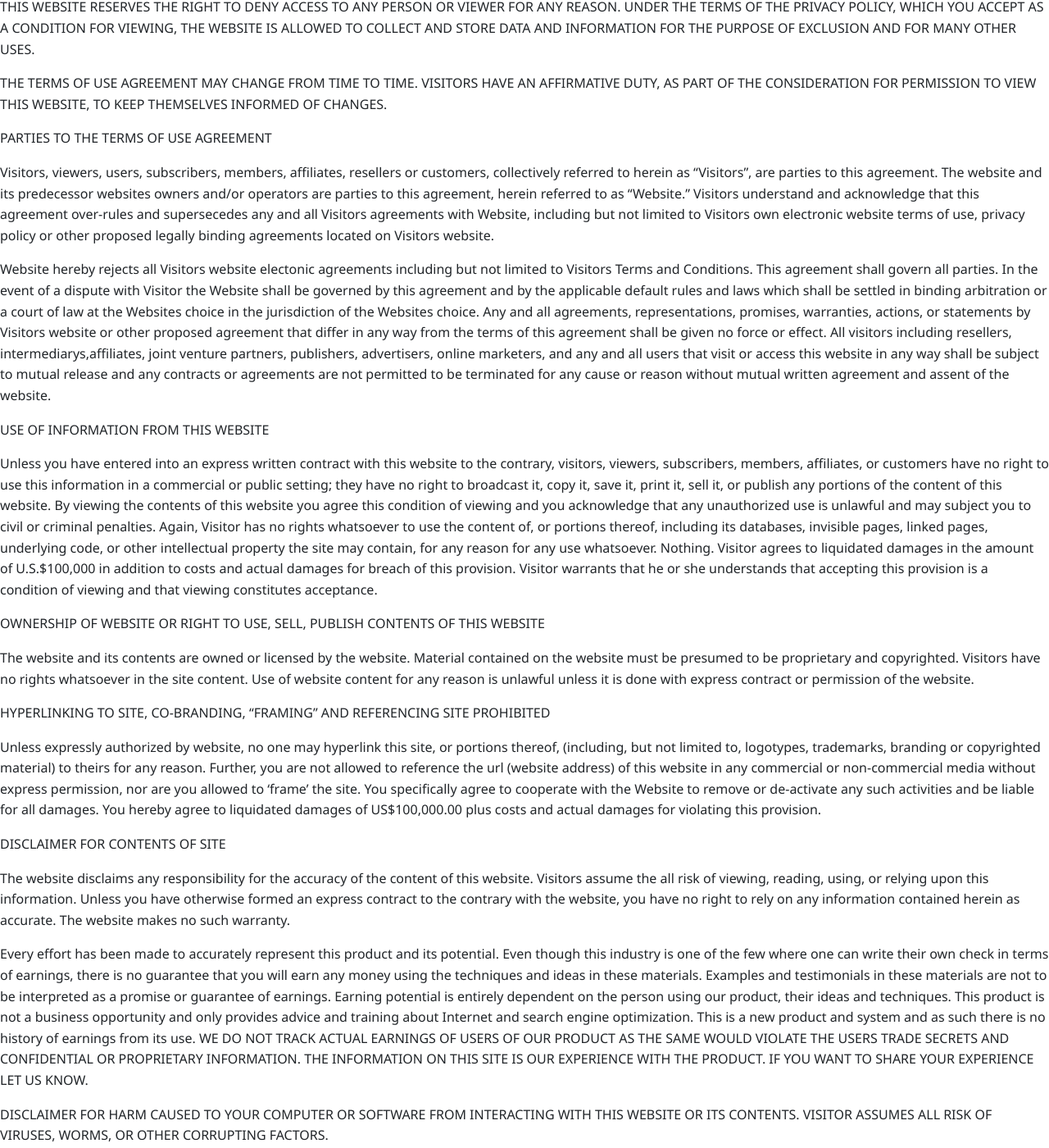
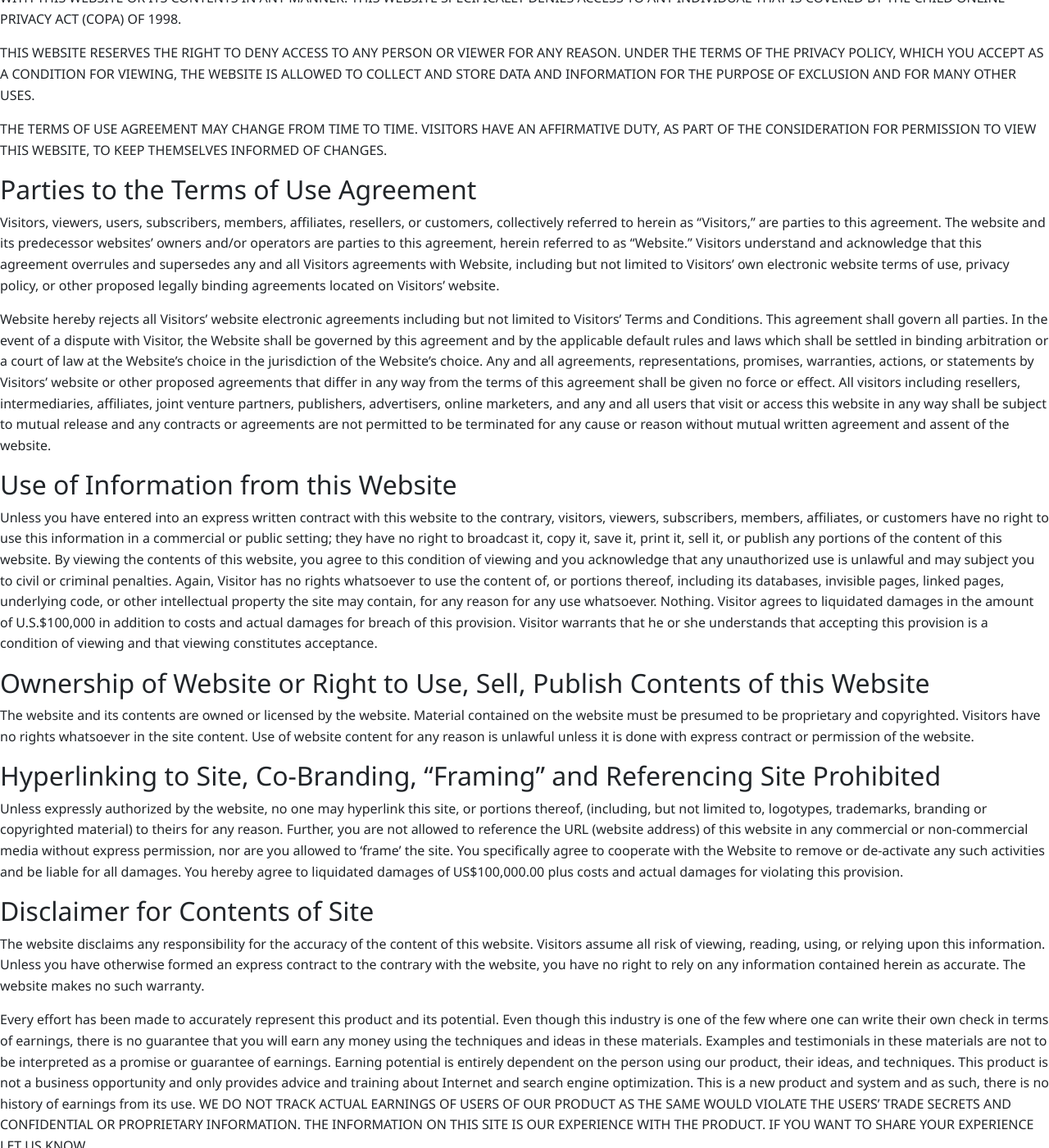
Before and after one commit to ikheinaaa/tess, a Jekyll site: the page built from _pages/terms-of-use.md, in a window 1280 px wide and 1400 px high, scrolled down 516 px. Shown: the whole window at 82% size. Built offline with Jekyll 4.4.1, drawn with Linux system fonts in a browser that asks for light colours; nearby versions of some CDN libraries; some of the changed text lies outside the part shown.

Commit message:
Update terms-of-use.md

```diff
--- a/_pages/terms-of-use.md
+++ b/_pages/terms-of-use.md
@@ -17,74 +19,74 @@ THIS WEBSITE RESERVES THE RIGHT TO DENY ACCESS TO ANY PERSON OR VIEWER FOR ANY R
 
 THE TERMS OF USE AGREEMENT MAY CHANGE FROM TIME TO TIME. VISITORS HAVE AN AFFIRMATIVE DUTY, AS PART OF THE CONSIDERATION FOR PERMISSION TO VIEW THIS WEBSITE, TO KEEP THEMSELVES INFORMED OF CHANGES.
 
-PARTIES TO THE TERMS OF USE AGREEMENT
+## Parties to the Terms of Use Agreement
 
-Visitors, viewers, users, subscribers, members, affiliates, resellers or customers, collectively referred to herein as “Visitors”, are parties to this agreement. The website and its predecessor websites owners and/or operators are parties to this agreement, herein referred to as “Website.” Visitors understand and acknowledge that this agreement over-rules and supersecedes any and all Visitors agreements with Website, including but not limited to Visitors own electronic website terms of use, privacy policy or other proposed legally binding agreements located on Visitors website.
+Visitors, viewers, users, subscribers, members, affiliates, resellers, or customers, collectively referred to herein as “Visitors,” are parties to this agreement. The website and its predecessor websites' owners and/or operators are parties to this agreement, herein referred to as “Website.” Visitors understand and acknowledge that this agreement overrules and supersedes any and all Visitors agreements with Website, including but not limited to Visitors' own electronic website terms of use, privacy policy, or other proposed legally binding agreements located on Visitors' website.
 
-Website hereby rejects all Visitors website electonic agreements including but not limited to Visitors Terms and Conditions. This agreement shall govern all parties. In the event of a dispute with Visitor the Website shall be governed by this agreement and by the applicable default rules and laws which shall be settled in binding arbitration or a court of law at the Websites choice in the jurisdiction of the Websites choice. Any and all agreements, representations, promises, warranties, actions, or statements by Visitors website or other proposed agreement that differ in any way from the terms of this agreement shall be given no force or effect. All visitors including resellers, intermediarys,affiliates, joint venture partners, publishers, advertisers, online marketers, and any and all users that visit or access this website in any way shall be subject to mutual release and any contracts or agreements are not permitted to be terminated for any cause or reason without mutual written agreement and assent of the website.
+Website hereby rejects all Visitors' website electronic agreements including but not limited to Visitors' Terms and Conditions. This agreement shall govern all parties. In the event of a dispute with Visitor, the Website shall be governed by this agreement and by the applicable default rules and laws which shall be settled in binding arbitration or a court of law at the Website's choice in the jurisdiction of the Website's choice. Any and all agreements, representations, promises, warranties, actions, or statements by Visitors' website or other proposed agreements that differ in any way from the terms of this agreement shall be given no force or effect. All visitors including resellers, intermediaries, affiliates, joint venture partners, publishers, advertisers, online marketers, and any and all users that visit or access this website in any way shall be subject to mutual release and any contracts or agreements are not permitted to be terminated for any cause or reason without mutual written agreement and assent of the website.
 
-USE OF INFORMATION FROM THIS WEBSITE
+## Use of Information from this Website
 
-Unless you have entered into an express written contract with this website to the contrary, visitors, viewers, subscribers, members, affiliates, or customers have no right to use this information in a commercial or public setting; they have no right to broadcast it, copy it, save it, print it, sell it, or publish any portions of the content of this website. By viewing the contents of this website you agree this condition of viewing and you acknowledge that any unauthorized use is unlawful and may subject you to civil or criminal penalties. Again, Visitor has no rights whatsoever to use the content of, or portions thereof, including its databases, invisible pages, linked pages, underlying code, or other intellectual property the site may contain, for any reason for any use whatsoever. Nothing. Visitor agrees to liquidated damages in the amount of U.S.$100,000 in addition to costs and actual damages for breach of this provision. Visitor warrants that he or she understands that accepting this provision is a condition of viewing and that viewing constitutes acceptance.
+Unless you have entered into an express written contract with this website to the contrary, visitors, viewers, subscribers, members, affiliates, or customers have no right to use this information in a commercial or public setting; they have no right to broadcast it, copy it, save it, print it, sell it, or publish any portions of the content of this website. By viewing the contents of this website, you agree to this condition of viewing and you acknowledge that any unauthorized use is unlawful and may subject you to civil or criminal penalties. Again, Visitor has no rights whatsoever to use the content of, or portions thereof, including its databases, invisible pages, linked pages, underlying code, or other intellectual property the site may contain, for any reason for any use whatsoever. Nothing. Visitor agrees to liquidated damages in the amount of U.S.$100,000 in addition to costs and actual damages for breach of this provision. Visitor warrants that he or she understands that accepting this provision is a condition of viewing and that viewing constitutes acceptance.
 
-OWNERSHIP OF WEBSITE OR RIGHT TO USE, SELL, PUBLISH CONTENTS OF THIS WEBSITE
+## Ownership of Website or Right to Use, Sell, Publish Contents of this Website
 
 The website and its contents are owned or licensed by the website. Material contained on the website must be presumed to be proprietary and copyrighted. Visitors have no rights whatsoever in the site content. Use of website content for any reason is unlawful unless it is done with express contract or permission of the website.
 
-HYPERLINKING TO SITE, CO-BRANDING, “FRAMING” AND REFERENCING SITE PROHIBITED
+## Hyperlinking to Site, Co-Branding, “Framing” and Referencing Site Prohibited
 
-Unless expressly authorized by website, no one may hyperlink this site, or portions thereof, (including, but not limited to, logotypes, trademarks, branding or copyrighted material) to theirs for any reason. Further, you are not allowed to reference the url (website address) of this website in any commercial or non-commercial media without express permission, nor are you allowed to ‘frame’ the site. You specifically agree to cooperate with the Website to remove or de-activate any such activities and be liable for all damages. You hereby agree to liquidated damages of US$100,000.00 plus costs and actual damages for violating this provision.
+Unless expressly authorized by the website, no one may hyperlink this site, or portions thereof, (including, but not limited to, logotypes, trademarks, branding or copyrighted material) to theirs for any reason. Further, you are not allowed to reference the URL (website address) of this website in any commercial or non-commercial media without express permission, nor are you allowed to ‘frame’ the site. You specifically agree to cooperate with the Website to remove or de-activate any such activities and be liable for all damages. You hereby agree to liquidated damages of US$100,000.00 plus costs and actual damages for violating this provision.
 
-DISCLAIMER FOR CONTENTS OF SITE
+## Disclaimer for Contents of Site
 
-The website disclaims any responsibility for the accuracy of the content of this website. Visitors assume the all risk of viewing, reading, using, or relying upon this information. Unless you have otherwise formed an express contract to the contrary with the website, you have no right to rely on any information contained herein as accurate. The website makes no such warranty.
+The website disclaims any responsibility for the accuracy of the content of this website. Visitors assume all risk of viewing, reading, using, or relying upon this information. Unless you have otherwise formed an express contract to the contrary with the website, you have no right to rely on any information contained herein as accurate. The website makes no such warranty.
 
-Every effort has been made to accurately represent this product and its potential. Even though this industry is one of the few where one can write their own check in terms of earnings, there is no guarantee that you will earn any money using the techniques and ideas in these materials. Examples and testimonials in these materials are not to be interpreted as a promise or guarantee of earnings. Earning potential is entirely dependent on the person using our product, their ideas and techniques. This product is not a business opportunity and only provides advice and training about Internet and search engine optimization. This is a new product and system and as such there is no history of earnings from its use. WE DO NOT TRACK ACTUAL EARNINGS OF USERS OF OUR PRODUCT AS THE SAME WOULD VIOLATE THE USERS TRADE SECRETS AND CONFIDENTIAL OR PROPRIETARY INFORMATION. THE INFORMATION ON THIS SITE IS OUR EXPERIENCE WITH THE PRODUCT. IF YOU WANT TO SHARE YOUR EXPERIENCE LET US KNOW.
+Every effort has been made to accurately represent this product and its potential. Even though this industry is one of the few where one can write their own check in terms of earnings, there is no guarantee that you will earn any money using the techniques and ideas in these materials. Examples and testimonials in these materials are not to be interpreted as a promise or guarantee of earnings. Earning potential is entirely dependent on the person using our product, their ideas, and techniques. This product is not a business opportunity and only provides advice and training about Internet and search engine optimization. This is a new product and system and as such, there is no history of earnings from its use. WE DO NOT TRACK ACTUAL EARNINGS OF USERS OF OUR PRODUCT AS THE SAME WOULD VIOLATE THE USERS' TRADE SECRETS AND CONFIDENTIAL OR PROPRIETARY INFORMATION. THE INFORMATION ON THIS SITE IS OUR EXPERIENCE WITH THE PRODUCT. IF YOU WANT TO SHARE YOUR EXPERIENCE LET US KNOW.
 
-DISCLAIMER FOR HARM CAUSED TO YOUR COMPUTER OR SOFTWARE FROM INTERACTING WITH THIS WEBSITE OR ITS CONTENTS. VISITOR ASSUMES ALL RISK OF VIRUSES, WORMS, OR OTHER CORRUPTING FACTORS.
+## Disclaimer for Harm Caused to Your Computer or Software from Interacting with This Website or Its Contents. Visitor Assumes All Risk of Viruses, Worms, or Other Corrupting Factors.
 
 The website assumes no responsibility for damage to computers or software of the visitor or any person the visitor subsequently communicates with from corrupting code or data that is inadvertently passed to the visitor’s computer. Again, visitor views and interacts with this site, or banners or pop-ups or advertising displayed thereon, at his own risk.
 
-DISCLAIMER FOR HARM CAUSED BY DOWNLOADS
+## Disclaimer for Harm Caused by Downloads
 
-Visitor downloads information from this site at this own risk. Website makes no warranty that downloads are free of corrupting computer codes, including, but not limited to, viruses and worms.
+Visitor downloads information from this site at his own risk. Website makes no warranty that downloads are free of corrupting computer codes, including, but not limited to, viruses and worms.
 
-LIMITATION OF LIABILITY
+## Limitation of Liability
 
-By viewing, using, or interacting in any manner with this site, including banners, advertising, or pop-ups, downloads, and as a condition of the website to allow his lawful viewing, Visitor forever waives all right to claims of damage of any and all description based on any causal factor resulting in any possible harm, no matter how heinous or extensive, whether physical or emotional, foreseeable or unforeseeable, whether personal or business in nature.
+By viewing, using, or interacting in any manner with this site, including banners, advertising, or pop-ups, downloads, and as a condition of the website to allow his lawful viewing, Visitor forever waives all right to claims of damage of any and all descriptions based on any causal factor resulting in any possible harm, no matter how heinous or extensive, whether physical or emotional, foreseeable or unforeseeable, whether personal or business in nature.
 
-INDEMNIFICATION
+## Indemnification
 
 Visitor agrees that in the event he causes damage, which the Website is required to pay for, the Visitor, as a condition of viewing, promises to reimburse the Website for all.
 
-SUBMISSIONS
+## Submissions
 
 Visitor agrees as a condition of viewing, that any communication between Visitor and Website is deemed a submission. All submissions, including portions thereof, graphics contained thereon, or any of the content of the submission, shall become the exclusive property of the Website and may be used, without further permission, for commercial use without additional consideration of any kind. Visitor agrees to only communicate that information to the Website, which it wishes to forever allow the Website to use in any manner as it sees fit. “Submissions” is also a provision of the Privacy Policy.
 
-NOTICE
+## Notice
 
-No additional notice of any kind for any reason is due Visitor and Visitor expressly warrants an understanding that the right to notice is waived as a condition for permission to view or interact with the website.
+No additional notice of any kind for any reason is due to Visitor, and Visitor expressly warrants an understanding that the right to notice is waived as a condition for permission to view or interact with the website.
 
-DISPUTES
+## Disputes
 
-As part of the consideration that the Website requires for viewing, using or interacting with this website, Visitor agrees to use binding arbitration for any claim, dispute, or controversy (“CLAIM”) of any kind (whether in contract, tort or otherwise) arising out of or relating to this purchase, this product, including solicitation issues, privacy issues, and terms of use issues. In the event the Visitor is the prevailing party, the Visitor shall bare the cost of its own attorney fees. Website reserves the right to litigate Vistor in a court of law in the jurisdiction of Website’s choice.
+As part of the consideration that the Website requires for viewing, using, or interacting with this website, Visitor agrees to use binding arbitration for any claim, dispute, or controversy (“CLAIM”) of any kind (whether in contract, tort, or otherwise) arising out of or relating to this purchase, this product, including solicitation issues, privacy issues, and terms of use issues. In the event the Visitor is the prevailing party, the Visitor shall bear the cost of its own attorney fees. Website reserves the right to litigate Visitor in a court of law in the jurisdiction of Website’s choice.
 
-In no case shall the viewer, visitor, member, subscriber or customer have the right to go to court or have a jury trial. Viewer, visitor, member, subscriber or customer will not have the right to engage in pre-trial discovery except as provided in the rules; you will not have the right to participate as a representative or member of any class of claimants pertaining to any claim subject to arbitration; the arbitrator’s decision will be final and binding with limited rights of appeal.
+In no case shall the viewer, visitor, member, subscriber, or customer have the right to go to court or have a jury trial. Viewer, visitor, member, subscriber, or customer will not have the right to engage in pre-trial discovery except as provided in the rules; you will not have the right to participate as a representative or member of any class of claimants pertaining to any claim subject to arbitration; the arbitrator’s decision will be final and binding with limited rights of appeal.
 
-The prevailing party shall be reimbursed by the other party for any and all costs associated with the dispute arbitration, including attorney fees, collection fees, investigation fees, travel expenses.
+The prevailing party shall be reimbursed by the other party for any and all costs associated with the dispute arbitration, including attorney fees, collection fees, investigation fees, and travel expenses.
 
-JURISDICTION AND VENUE
+## Jurisdiction and Venue
 
-If any matter concerning this purchase shall be brought before a court of law, pre- or post-arbitration, Viewer, visitor, member, subscriber or customer agrees to that the sole and proper jurisdiction to be the state and city declared in the contact information of the web owner unless otherwise here specified. In the event that litigation is in a federal court, the proper court shall be the federal court of the websites choice.
+If any matter concerning this purchase shall be brought before a court of law, pre- or post-arbitration, Viewer, visitor, member, subscriber, or customer agrees that the sole and proper jurisdiction shall be the state and city declared in the contact information of the web owner unless otherwise specified. In the event that litigation is in a federal court, the proper court shall be the federal court of the website’s choice.
 
-Billing model and cancellation/refund policy
+## Billing Model and Cancellation/Refund Policy
 
 Refunds can be requested by contacting customer support by clicking on the link in the footer of the website unless otherwise stated in the offer.
 
-APPLICABLE LAW
+## Applicable Law
 
-Viewer, visitor, member, subscriber or customer agrees that the applicable law to be applied shall, in all cases, be that of the state of the Website listing in our contact information.
+Viewer, visitor, member, subscriber, or customer agrees that the applicable law to be applied shall, in all cases, be that of the state of the Website listing in our contact information.
 
-CONTACT INFORMATION
+## Contact Information
 
-The operator of this website can be reached at myinbox@my.id
+The operator of this website can be reached at [myinbox@my.id](mailto:myinbox@my.id).
```
Also changed, not shown: other parts of _pages/terms-of-use.md (+5 -3 lines).
